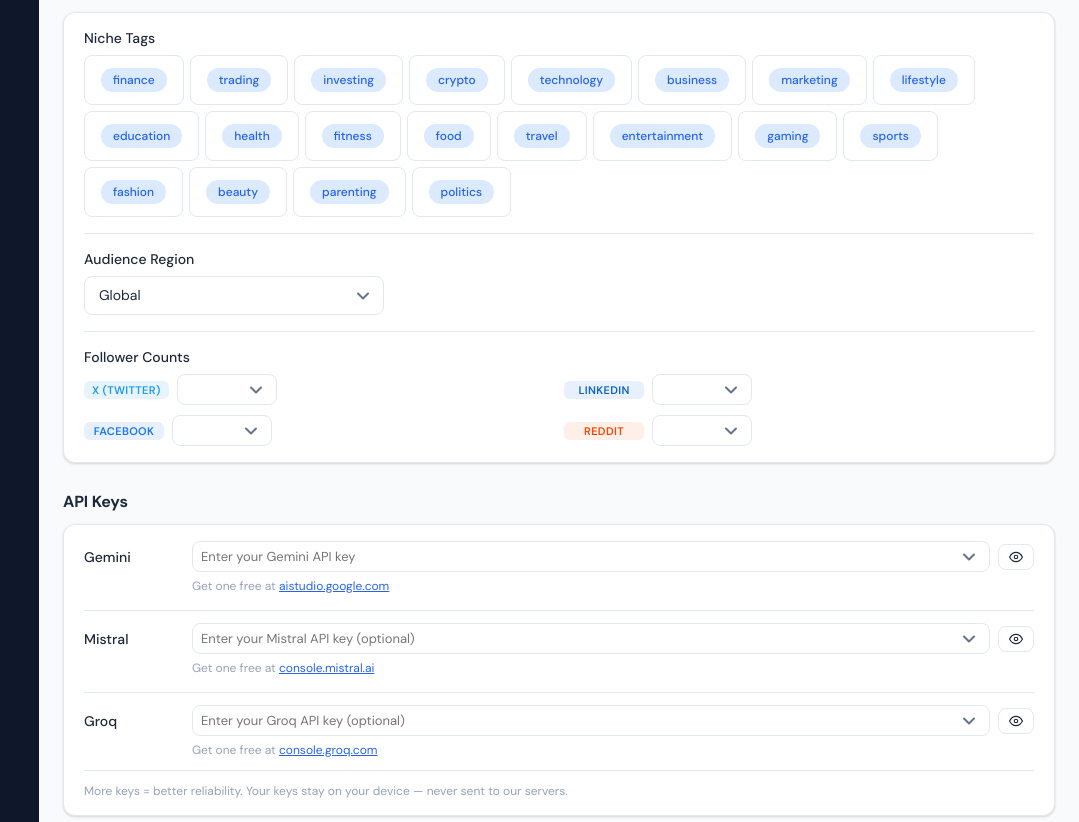
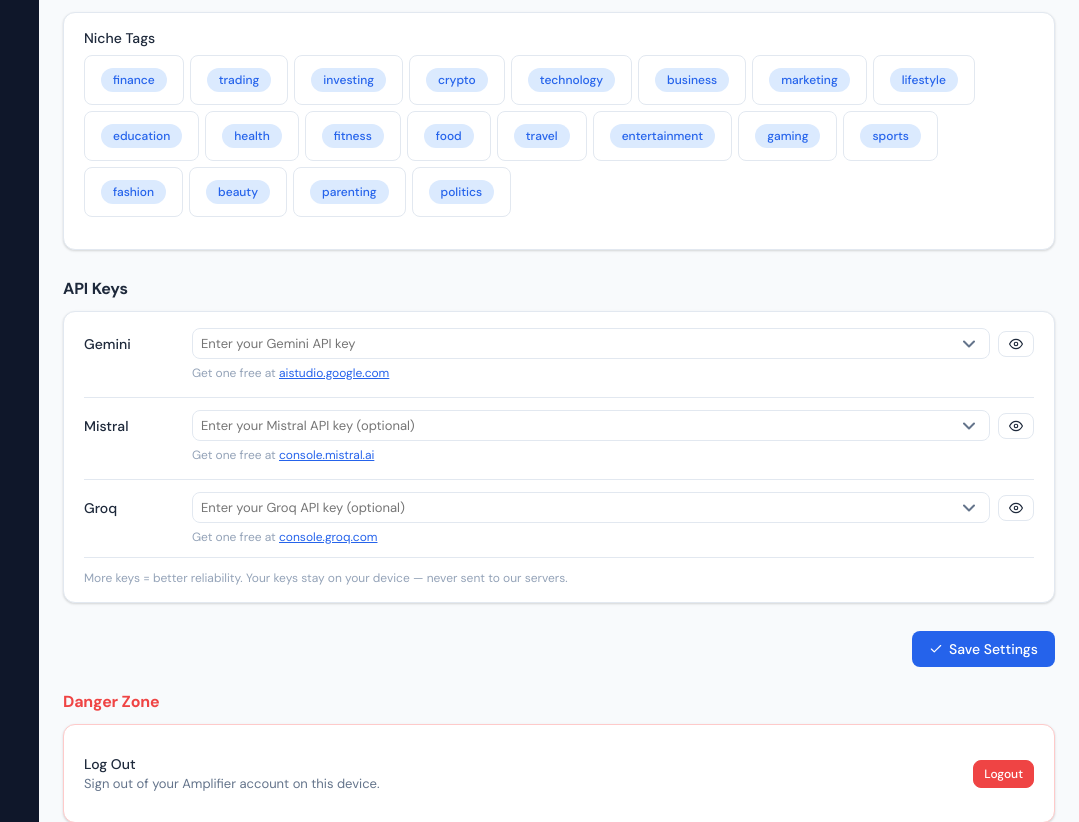
Before and after one commit to Samaara-Das/Amplifier, a Python web app: template scripts/templates/user/settings.html in a window 1280 px wide. Shown: the part 899-1721 px from the top of the page, without its empty margins (201-1280 px from the left). Run offline with Jinja, Linux system fonts and the light colour scheme; the template is opened without the code that fills it, so the values that code supplies are empty.

Commit message:
fix: remove audience region dropdown and follower counts from settings
These are auto-detected during onboarding (region from IP/locale) and
auto-updated by the scraper (follower counts). Users should not set
them manually.

Co-Authored-By: Claude Opus 4.6 (1M context) <noreply@anthropic.com>

```diff
--- a/scripts/templates/user/settings.html
+++ b/scripts/templates/user/settings.html
@@ -127,34 +127,7 @@
             </div>
           </div>
 
-          <!-- Audience Region -->
-          <div style="margin-bottom: 16px; padding-top: 16px; border-top: 1px solid var(--border);">
-            <label for="settings-region" style="font-size: 14px; font-weight: 500; color: var(--text-primary); display: block; margin-bottom: 8px;">Audience Region</label>
-            <select id="settings-region" name="region" class="ob-select" style="width: 100%; max-width: 300px;">
-              <option value="global" {{ 'selected' if region == 'global' else '' }}>Global</option>
-              <option value="us" {{ 'selected' if region == 'us' else '' }}>United States</option>
-              <option value="uk" {{ 'selected' if region == 'uk' else '' }}>United Kingdom</option>
-              <option value="india" {{ 'selected' if region == 'india' else '' }}>India</option>
-              <option value="eu" {{ 'selected' if region == 'eu' else '' }}>European Union</option>
-              <option value="latam" {{ 'selected' if region == 'latam' else '' }}>Latin America</option>
-              <option value="sea" {{ 'selected' if region == 'sea' else '' }}>Southeast Asia</option>
-            </select>
-          </div>
-
-          <!-- Follower Counts -->
-          <div style="padding-top: 16px; border-top: 1px solid var(--border);">
-            <label style="font-size: 14px; font-weight: 500; color: var(--text-primary); display: block; margin-bottom: 8px;">Follower Counts</label>
-            <div style="display: grid; grid-template-columns: 1fr 1fr; gap: 10px;">
-              {% for p in ['x', 'linkedin', 'facebook', 'reddit'] %}
-                <div style="display: flex; align-items: center; gap: 8px;">
-                  <span class="platform-badge {{ p }}" style="font-size: 11px; padding: 2px 8px; min-width: 80px; justify-content: center;">{{ platform_names[p] }}</span>
-                  <input type="number" name="followers_{{ p }}" min="0"
-                         value="{{ follower_counts.get(p, scraped_profiles.get(p, {}).get('follower_count', 0)) }}"
-                         class="ob-select" style="width: 100px; padding: 6px 8px; font-size: 13px;" />
-                </div>
-              {% endfor %}
-            </div>
-          </div>
+          <!-- Region + Follower counts auto-detected by Amplifier — not user-editable -->
         </div>
       </div>
     </div>
```
